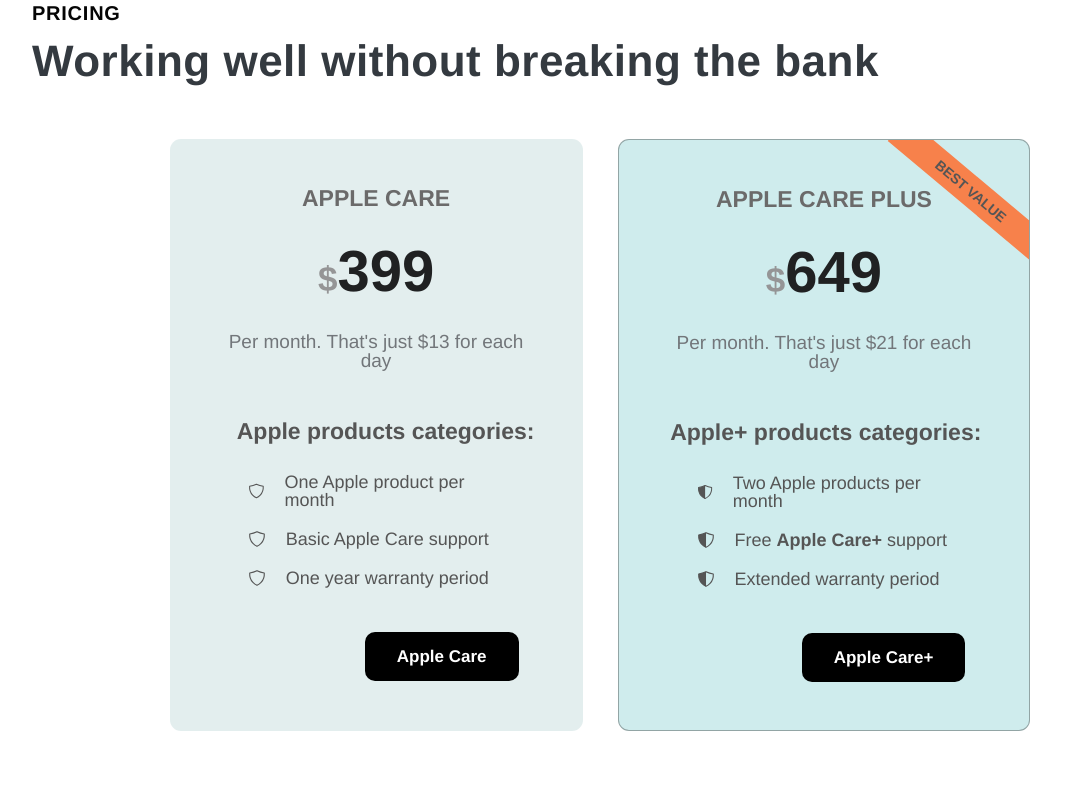
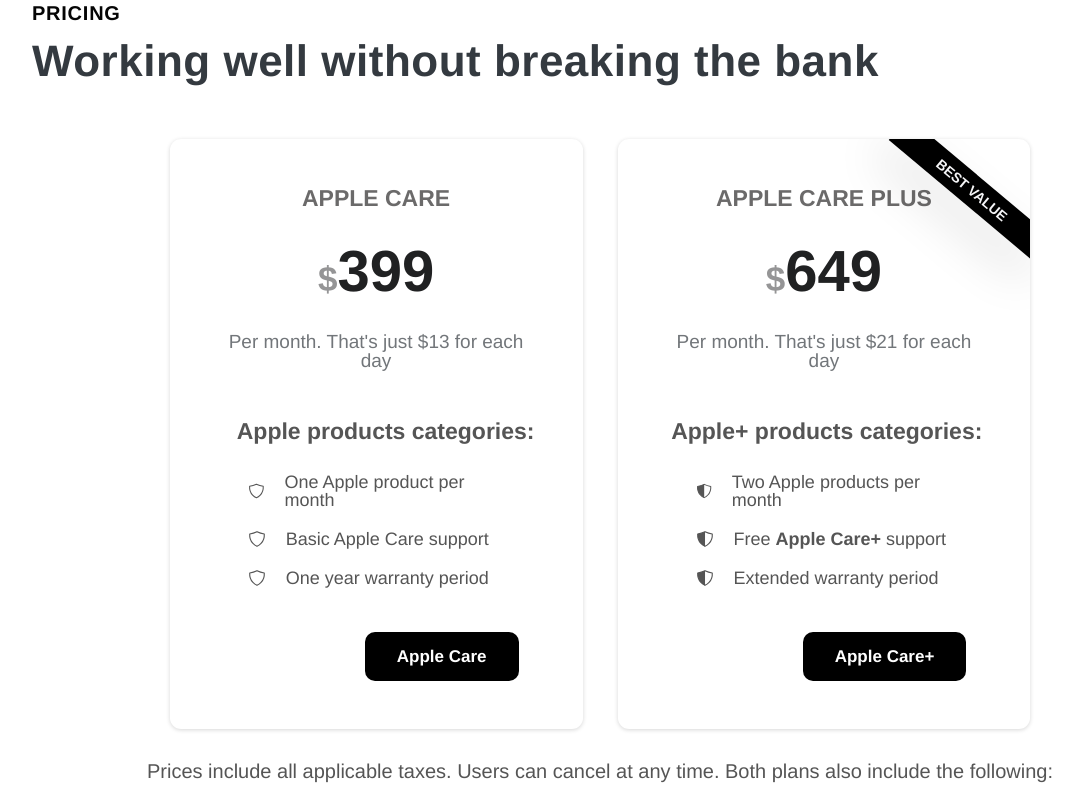
Before and after one commit to alexandrubaciu9/AppleSiteCSS-HTML, a plain HTML site: page index.html in a window 1280 px wide. Shown: the part 5252-6060 px from the top of the page, without its empty margins (40-1123 px from the left). Drawn offline with nearby package versions, Linux system fonts and the light colour scheme.

Commit message:
CTA and previous section smoll fixes
CTA and previous section smoll fixes

```diff
--- a/CSS/style.css
+++ b/CSS/style.css
@@ -332,6 +332,7 @@
   border-radius: 5px;
   box-shadow: rgba(0, 0, 0, 0.15) 1.95px 1.95px 2.6px;
   transition: all 0.5s;
+  border: #333333 1px solid;
 }
 
 .gallery-item img:hover {
@@ -344,17 +345,24 @@
   padding: 9.6rem 0;
 }
 
+.margin-bottom-fix-section-pricing {
+  margin-bottom: 3rem !important;
+}
+
 .pricing-plan {
-  background-color: #e0ecece3;
+  background-color: #ffffff;
   border-radius: 11px;
+  /* border: #959596 1px solid; */
   padding: 4.8rem;
   width: 75%;
   justify-items: end;
+  transition: 0.5s;
+  box-shadow: rgba(0, 0, 0, 0.16) 0px 1px 4px;
 }
 
 .pricing-plan-ApplePlus {
-  border: #20212259 1px solid;
-  background-color: #caeaebe3;
+  /* border: #000000 3px solid; */
+  background-color: #ffffff;
   position: relative;
   overflow: hidden;
 }
@@ -367,9 +375,21 @@
   font-weight: 850;
   top: 6%;
   right: -9%;
-  background-color: #f7814b;
+  background-color: #000000;
+  color: #f5f5f7;
   padding: 0.8rem 5.2rem;
   transform: rotate(40deg);
+  box-shadow: 0 2.4rem 4.8rem rgba(0, 0, 0, 0.1);
+}
+
+.pricing-plan-ApplePlus:hover {
+  transform: translateY(-1.2rem);
+  box-shadow: 0 6rem 6.8rem rgba(0, 0, 0, 0.095);
+}
+
+.pricing-plan--AppleCare:hover {
+  transform: translateY(-1.2rem);
+  box-shadow: 0 6rem 6.8rem rgba(0, 0, 0, 0.095);
 }
 
 .pricing-plan--AppleCare {
@@ -418,11 +438,10 @@
 }
 
 .plan-details {
-  font-size: 2.2rem;
+  font-size: 2rem;
   line-height: 2.5rem;
   font-weight: 545;
   text-align: center;
-
 }
 
 .feature-icon {
@@ -451,30 +470,25 @@
 
 .section-cta {
   padding: 9.6rem 0;
-
 }
 
 .cta {
   display: grid;
   grid-template-columns: 2fr 1fr;
-  background-color: #fc6a16;
+  /* background-color: #fc6a16; */
   box-shadow: 0 2.4rem 4.8rem rgba(0, 0, 0, 0.095);
   border-radius: 11px;
-
-  background-image: linear-gradient(to right, #91e9f8,#16d9fc );
-
+  border: #72767a 1px solid;
+  /* background-image: linear-gradient(to right, #91e9f8, #16d9fc); */
 
   /* hight */
   height: 50rem;
 }
 
-
 .cta-text-box {
-
 }
 .cta-image-box {
   background-image: url(/content/AppleCustomer.jpg);
   background-size: cover;
   background-position: center;
-
 }
--- a/index.html
+++ b/index.html
@@ -325,7 +325,7 @@ The Apple M1 chip features four big Firestorm CPU cores for high-load scenarios,
         <h2 class="heading-secondary">Working well without breaking the bank</h2>
       </div>
 
-      <div class="container grid grid--2-cols">
+      <div class="container grid grid--2-cols margin-bottom-fix-section-pricing">
         <div class="pricing-plan pricing-plan--AppleCare">
           <header class="plan-header">
             <p class="plan-name">Apple Care</p>
```
